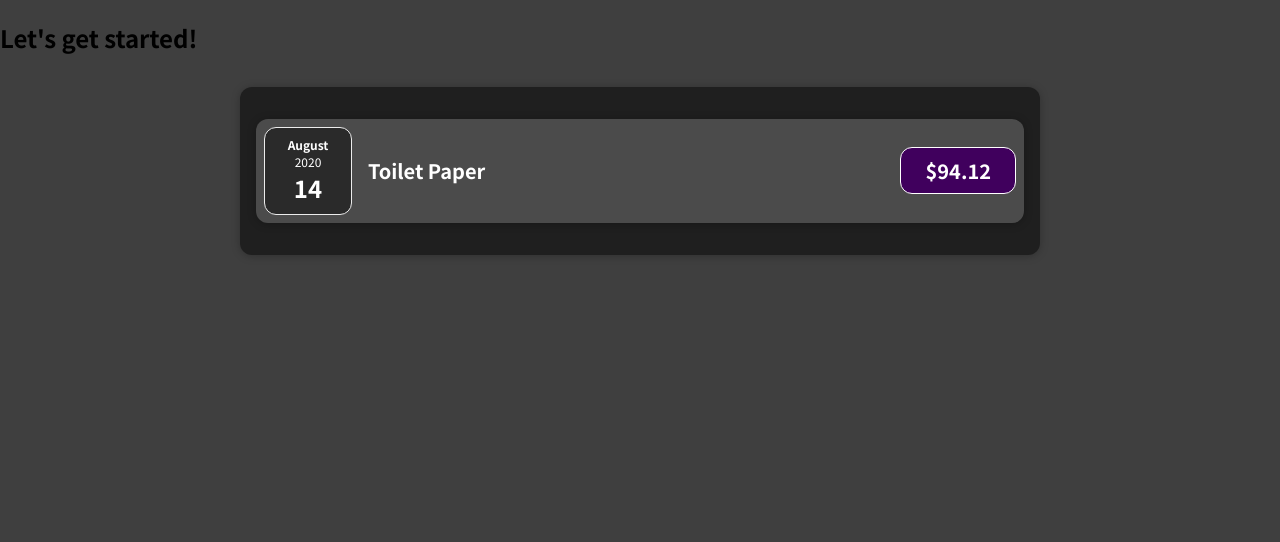
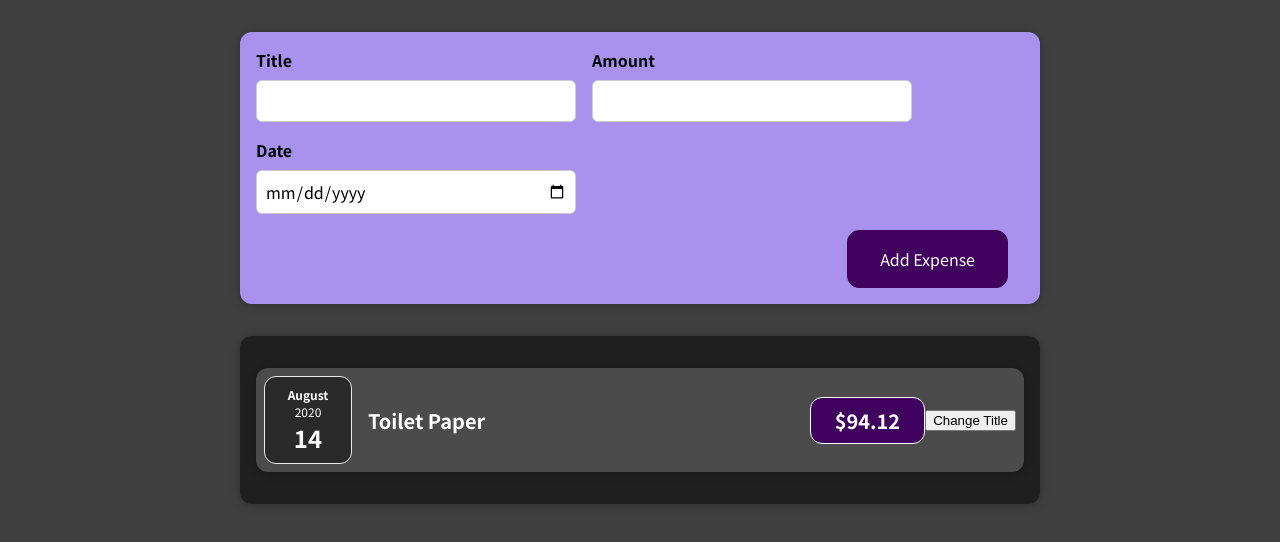
Before and after one commit to sopherwang/expense_app_react, a React (Create React App) app: page / in a window 1280 px wide. Shown: the top 542 px of the page. Built offline with nearby package versions, Linux system fonts and the light colour scheme.

Commit message:
Add new expense UI

```diff
--- a/src/App.js
+++ b/src/App.js
@@ -1,6 +1,7 @@
 import Expenses from "./components/expenses/Expenses";
+import NewExpense from "./components/new_expense/NewExpense";
 
-function App() {
+const App = () => {
   const expenses = [
     {
       id: 'e1',
@@ -26,7 +27,7 @@
 
   return (
     <div>
-      <h2>Let's get started!</h2>
+      <NewExpense/>
       <Expenses expenses={expenses}/>
     </div>
   );
--- a/src/components/expenses/ExpenseDate.js
+++ b/src/components/expenses/ExpenseDate.js
@@ -1,6 +1,6 @@
 import './ExpenseDate.css'
 
-function ExpenseDate(props) {
+const ExpenseDate = (props) => {
   const month = props.date.toLocaleString('en-US', {month: 'long'})
   const day = props.date.toLocaleString('en-US', {day: '2-digit'})
   const year = props.date.getFullYear()
--- a/src/components/expenses/ExpenseItem.js
+++ b/src/components/expenses/ExpenseItem.js
@@ -1,15 +1,24 @@
+import React, {useState} from 'react'
 import './ExpenseItem.css'
 import ExpenseDate from "./ExpenseDate";
 import Card from "../common/Card";
 
 function ExpenseItem(props) {
+  const [title, setTitle] = useState(props.title)
+
+  const clickHandler = () => {
+    console.log('click')
+    setTitle('cear')
+  }
+
   return (
     <Card className='expense-item'>
       <ExpenseDate date={props.date}/>
       <div className='expense-item__description'>
-        <h2>{props.title}</h2>
+        <h2>{title}</h2>
         <div className='expense-item__price'>${props.amount}</div>
       </div>
+      <button onClick={clickHandler}>Change Title</button>
     </Card>
   )
 }
--- /dev/null
+++ b/src/components/new_expense/ExpenseForm.css
@@ -0,0 +1,26 @@
+.new-expense__controls {
+    display: flex;
+    flex-wrap: wrap;
+    gap: 1rem;
+    margin-bottom: 1rem;
+    text-align: left;
+}
+
+.new-expense__control label {
+    font-weight: bold;
+    margin-bottom: 0.5rem;
+    display: block;
+}
+
+.new-expense__control input {
+    font: inherit;
+    padding: 0.5rem;
+    border-radius: 6px;
+    border: 1px solid #ccc;
+    width: 20rem;
+    max-width: 100%;
+}
+
+.new-expense__actions {
+    text-align: right;
+}
--- /dev/null
+++ b/src/components/new_expense/ExpenseForm.js
@@ -0,0 +1,68 @@
+import './ExpenseForm.css'
+import {useState} from 'react'
+
+const ExpenseForm = () => {
+  const [formData, setFormData] = useState({
+    title:'',
+    amount:'',
+    date:'',
+  })
+
+  const titleChangeHandler = (event) => {
+    setFormData((prevState) => {
+      return {...prevState, title: event.target.value}
+    })
+  }
+
+  const amountChangeHandler = (event) => {
+    setFormData((prevState) => {
+      return {...prevState, amount: event.target.value}
+    })
+  }
+
+  const dateChangeHandler = (event) => {
+    setFormData((prevState) => {
+      return {...prevState, date: event.target.value}
+    })
+  }
+
+  const submitHandler = (event) => {
+    event.preventDefault()
+
+    const expenseData = {
+      ...formData, date: new Date(formData.date)
+    }
+
+    setFormData({
+      title: '',
+      amount: '',
+      date: '',
+    })
+
+    console.log(expenseData)
+  }
+
+  return (
+    <form onSubmit={submitHandler}>
+      <div className='new-expense__controls'>
+        <div className='new-expense__control'>
+          <label>Title</label>
+          <input type='text' value={formData.title} onChange={titleChangeHandler}/>
+        </div>
+        <div className='new-expense__control'>
+          <label>Amount</label>
+          <input type='number' min='0.01' step='0.01' value={formData.amount} onChange={amountChangeHandler}/>
+        </div>
+        <div className='new-expense__control'>
+          <label>Date</label>
+          <input type='date' min='2019-0101' max='2022-12-31' value={formData.date} onChange={dateChangeHandler}/>
+        </div>
+      </div>
+      <div className='new-expense__actions'>
+        <button type='submit'>Add Expense</button>
+      </div>
+    </form>
+  )
+}
+
+export default ExpenseForm
--- /dev/null
+++ b/src/components/new_expense/NewExpense.css
@@ -0,0 +1,38 @@
+.new-expense {
+    background-color: #a892ee;
+    padding: 1rem;
+    margin: 2rem auto;
+    width: 50rem;
+    max-width: 95%;
+    border-radius: 12px;
+    text-align: center;
+    box-shadow: 0 1px 8px rgba(0, 0, 0, 0.25);
+}
+
+.new-expense button {
+    font: inherit;
+    cursor: pointer;
+    padding: 1rem 2rem;
+    border: 1px solid #40005d;
+    background-color: #40005d;
+    color: white;
+    border-radius: 12px;
+    margin-right: 1rem;
+}
+
+.new-expense button:hover,
+.new-expense button:active {
+    background-color: #510674;
+    border-color: #510674;
+}
+
+.new-expense button.alternative {
+    color: #220131;
+    border-color: transparent;
+    background-color: transparent;
+}
+
+.new-expense button.alternative:hover,
+.new-expense button.alternative:active {
+    background-color: #ddb3f8;
+}
--- /dev/null
+++ b/src/components/new_expense/NewExpense.js
@@ -0,0 +1,13 @@
+import './NewExpense.css'
+import ExpenseForm from "./ExpenseForm";
+
+const NewExpense = () => {
+
+  return (
+    <div className='new-expense'>
+      <ExpenseForm/>
+    </div>
+  )
+}
+
+export default NewExpense
```
Also changed, not shown: 1 other file (tests, documents, lock files or other folders).
